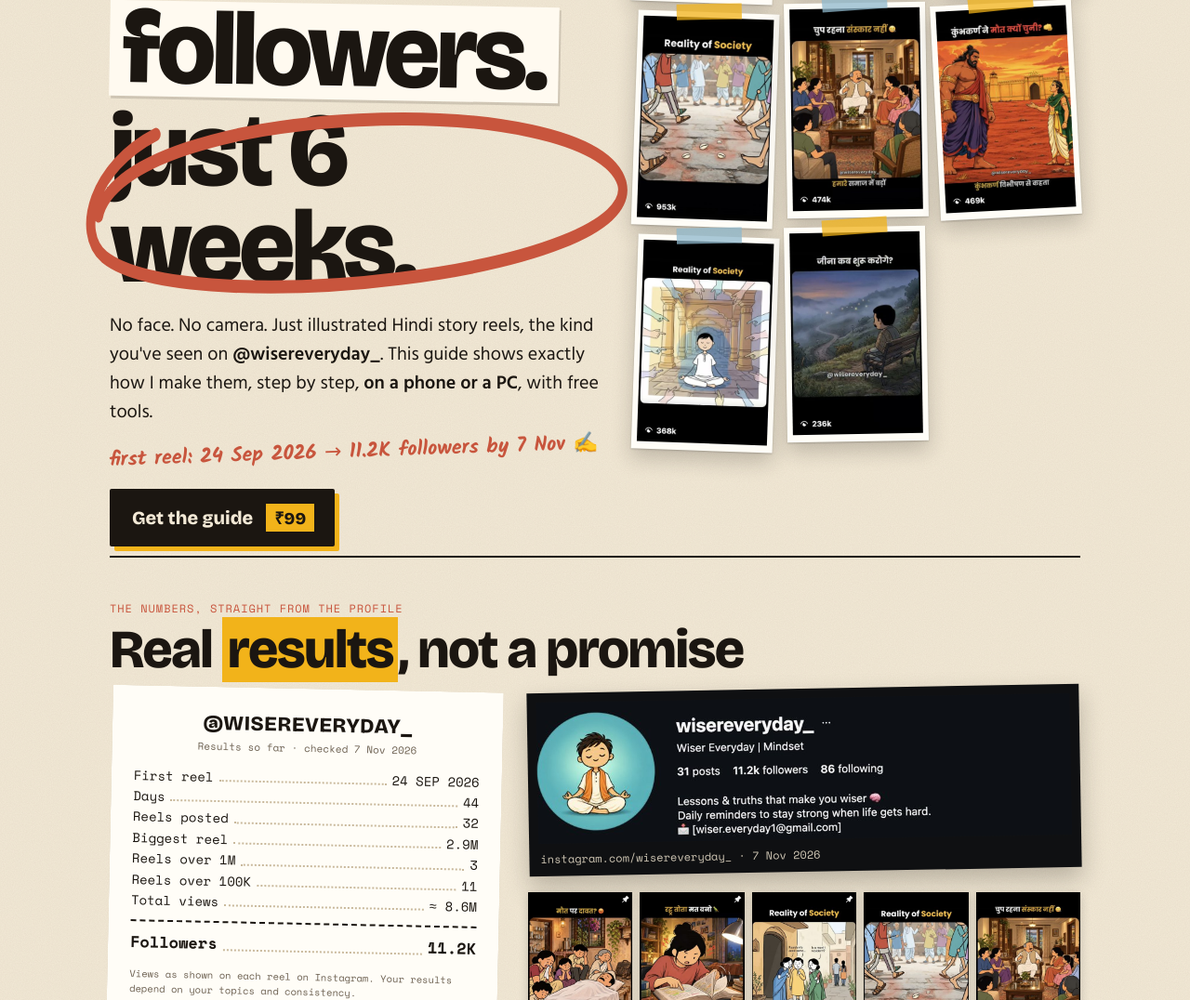
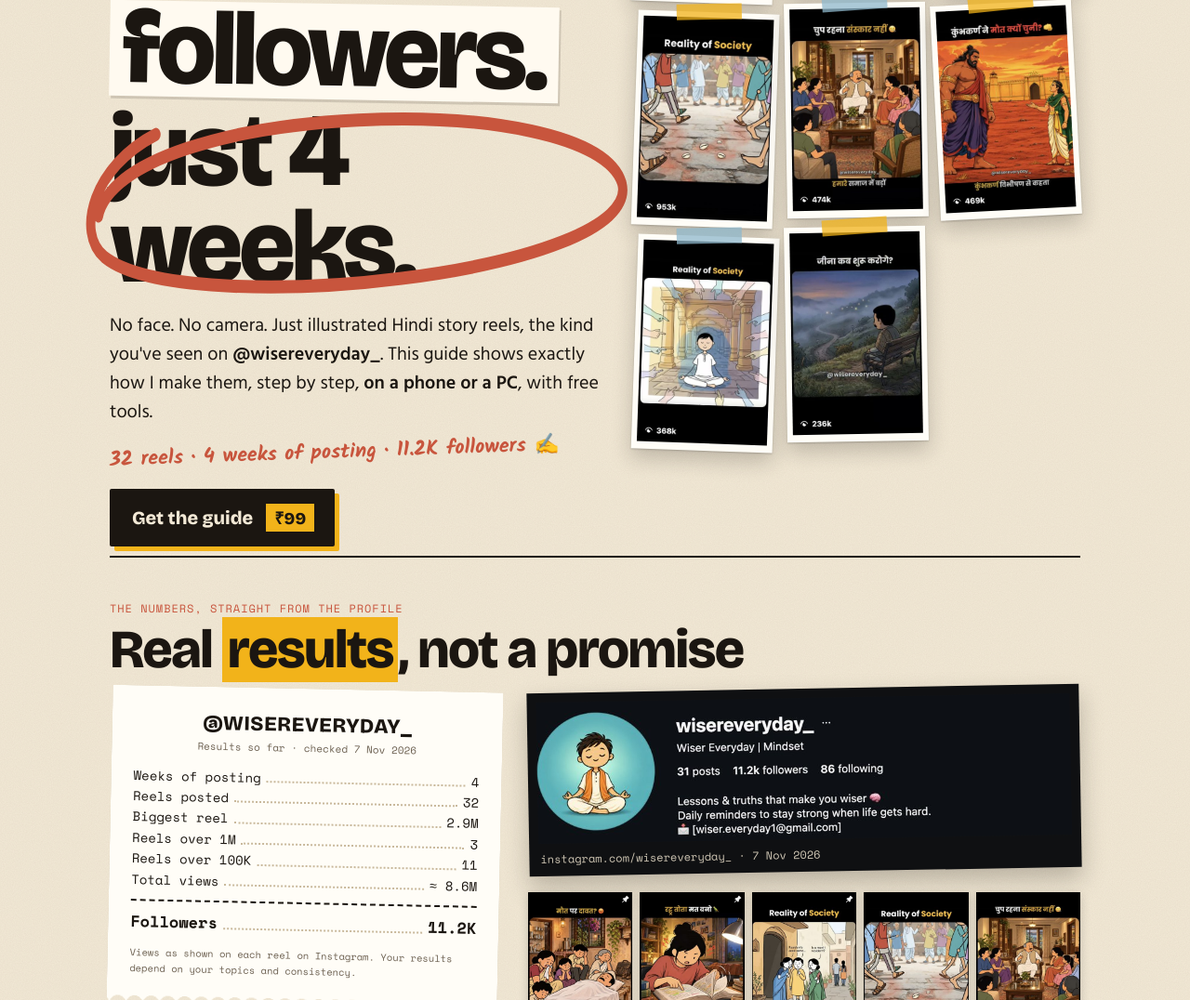
Before and after one commit to SahilScripts/reel-guide, a plain HTML site: page wiser/index.html in a window 1280 px wide. Shown: the part 429-1505 px from the top of the page at 93% size. Drawn offline with nearby package versions, Linux system fonts and the light colour scheme.

Commit message:
Wiser page: 4 weeks of posting
Co-Authored-By: Claude Opus 5.5 <noreply@anthropic.com>

```diff
--- a/wiser/index.html
+++ b/wiser/index.html
@@ -4,7 +4,7 @@
 <meta charset="utf-8">
 <meta name="viewport" content="width=device-width,initial-scale=1">
 <title>The Wiser Reels Method · @wisereveryday_</title>
-<meta name="description" content="How @wisereveryday_ got 8.6 million views and 11,200 followers in 6 weeks with illustrated Hindi story reels. The full method, on phone or PC. PDF guide, ₹99.">
+<meta name="description" content="How @wisereveryday_ got 8.6 million views and 11,200 followers in 4 weeks with illustrated Hindi story reels. The full method, on phone or PC. PDF guide, ₹99.">
 <link rel="preconnect" href="https://fonts.googleapis.com"><link rel="preconnect" href="https://fonts.gstatic.com" crossorigin>
 <link href="https://fonts.googleapis.com/css2?family=Bricolage+Grotesque:opsz,wght@12..96,400;12..96,600;12..96,800&family=Hind:wght@400;600&family=Kalam:wght@700&family=Space+Mono:wght@400;700&display=swap" rel="stylesheet">
 <style>
@@ -124,10 +124,10 @@ footer a{margin-right:12px}
         <span class="strip r1">8.6 million</span><br>
         <span class="strip y r2">views.</span> <span class="strip r3">11,200</span><br>
         <span class="strip r2">followers.</span><br>
-        <span class="ring">just 6 weeks.<svg viewBox="0 0 200 60" preserveAspectRatio="none"><path d="M10 34 C 18 6, 182 2, 192 26 C 200 48, 40 60, 12 44 C 2 38, 8 22, 30 14" fill="none" stroke="#c8553d" stroke-width="3.2" stroke-linecap="round"/></svg></span>
+        <span class="ring">just 4 weeks.<svg viewBox="0 0 200 60" preserveAspectRatio="none"><path d="M10 34 C 18 6, 182 2, 192 26 C 200 48, 40 60, 12 44 C 2 38, 8 22, 30 14" fill="none" stroke="#c8553d" stroke-width="3.2" stroke-linecap="round"/></svg></span>
       </h1>
       <p class="lead">No face. No camera. Just illustrated Hindi story reels, the kind you've seen on <b>@wisereveryday_</b>. This guide shows exactly how I make them, step by step, <b>on a phone or a PC</b>, with free tools.</p>
-      <div class="note hand">first reel: 24 Sep 2026 → 11.2K followers by 7 Nov ✍️</div>
+      <div class="note hand">32 reels · 4 weeks of posting · 11.2K followers ✍️</div>
       <a class="cta" href="#buy">Get the guide <span>₹99</span></a>
     </div>
     <div class="collage" aria-label="My most viewed reels">
@@ -151,8 +151,7 @@ footer a{margin-right:12px}
       <div class="receipt">
         <h3>@WISEREVERYDAY_</h3>
         <div class="c">Results so far · checked 7 Nov 2026</div>
-        <div class="row"><span>First reel</span><span></span><span>24 SEP 2026</span></div>
-        <div class="row"><span>Days</span><span></span><span>44</span></div>
+        <div class="row"><span>Weeks of posting</span><span></span><span>4</span></div>
         <div class="row"><span>Reels posted</span><span></span><span>32</span></div>
         <div class="row"><span>Biggest reel</span><span></span><span>2.9M</span></div>
         <div class="row"><span>Reels over 1M</span><span></span><span>3</span></div>
```
